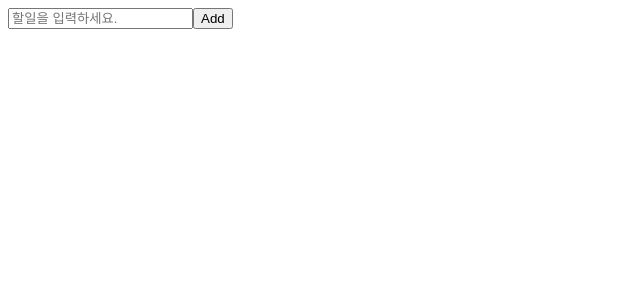
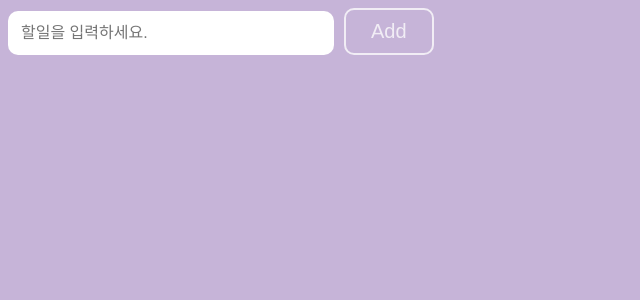
Before and after one commit to kathy0917/wanted-frontend-challenge-202403, a React (Create React App) app in the folder todo/: page / in a window 1280 px wide. Shown: the top 300 px of the page, without its empty margins (0-640 px from the left). Built offline with nearby package versions, Linux system fonts and the light colour scheme.

Commit message:
Style: 스타일 추가

```diff
--- /dev/null
+++ b/todo/src/index.css
@@ -0,0 +1,52 @@
+:root {
+  --main-bg-color: #c6b4d8;
+  --button-color: #c6b4d8;
+  --border-or-font-color: #f1edf5;
+}
+
+body {
+  background-color: var(--main-bg-color);
+  align-items: center;
+}
+
+ul {
+  list-style: none;
+  padding-left: 0;
+  color: var(--border-or-font-color);
+  width: 430px;
+}
+
+li {
+  display: flex;
+  justify-content: space-between;
+  padding-bottom: 15px;
+  padding-left: 10px;
+  font-size: 20px;
+}
+
+li > button {
+  margin-top: -10px;
+}
+
+input {
+  border-radius: 10px;
+  border-style: none;
+  padding: 13px 13px;
+  outline: none;
+  font-size: 16px;
+  width: 300px;
+}
+
+button {
+  border: 2px solid var(--border-or-font-color);
+  border-radius: 10px;
+  background-color: var(--button-color);
+  color: var(--border-or-font-color);
+  font-size: 20px;
+  padding: 10px 25px 10px 25px;
+  margin-bottom: 5px;
+}
+
+form > button {
+  margin-left: 10px;
+}
--- a/todo/src/index.js
+++ b/todo/src/index.js
@@ -1,6 +1,7 @@
 import React from 'react';
 import ReactDOM from 'react-dom/client';
 import App from './App';
+import './index.css';
 
 const root = ReactDOM.createRoot(document.getElementById('root'));
 root.render(
```
